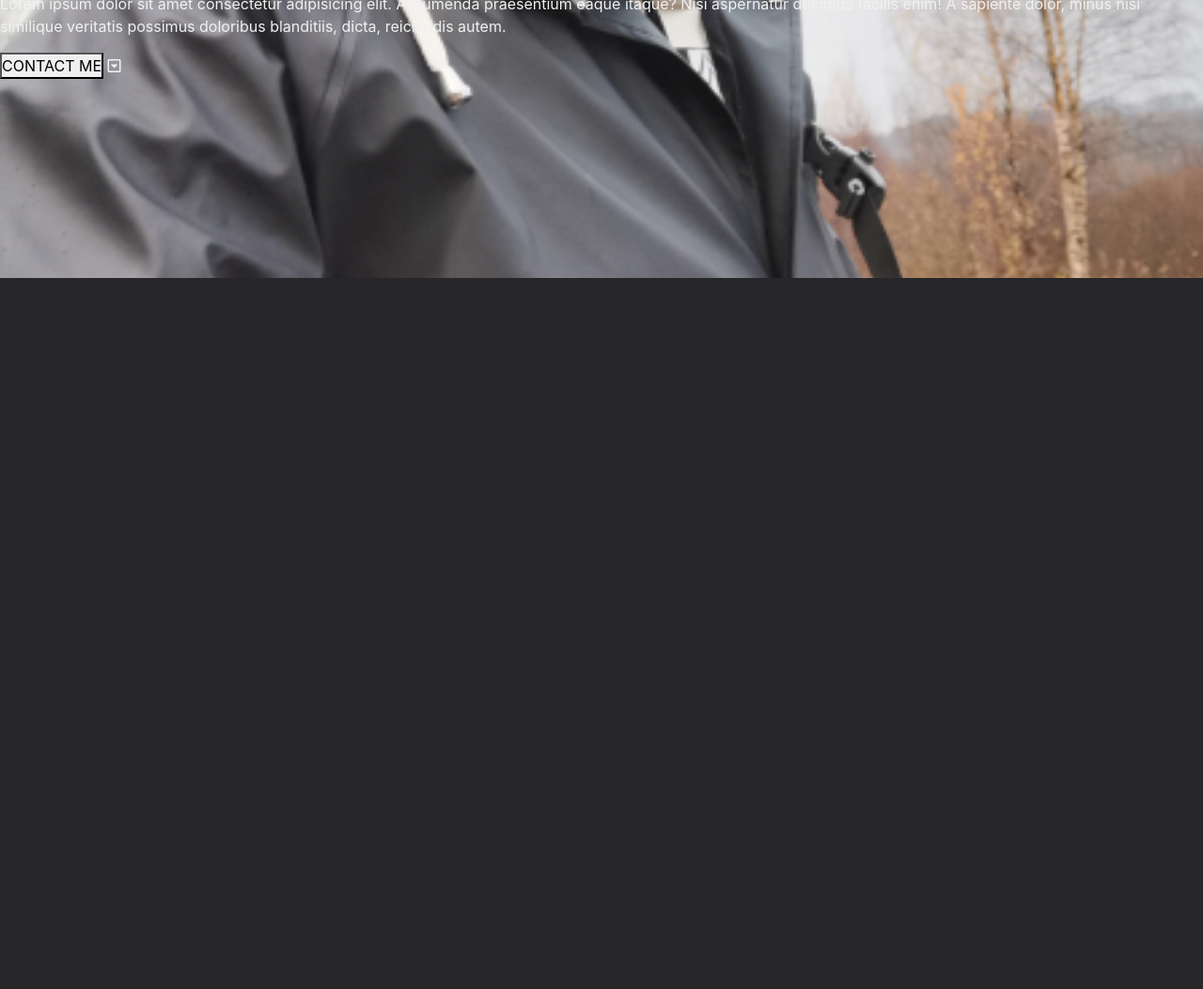
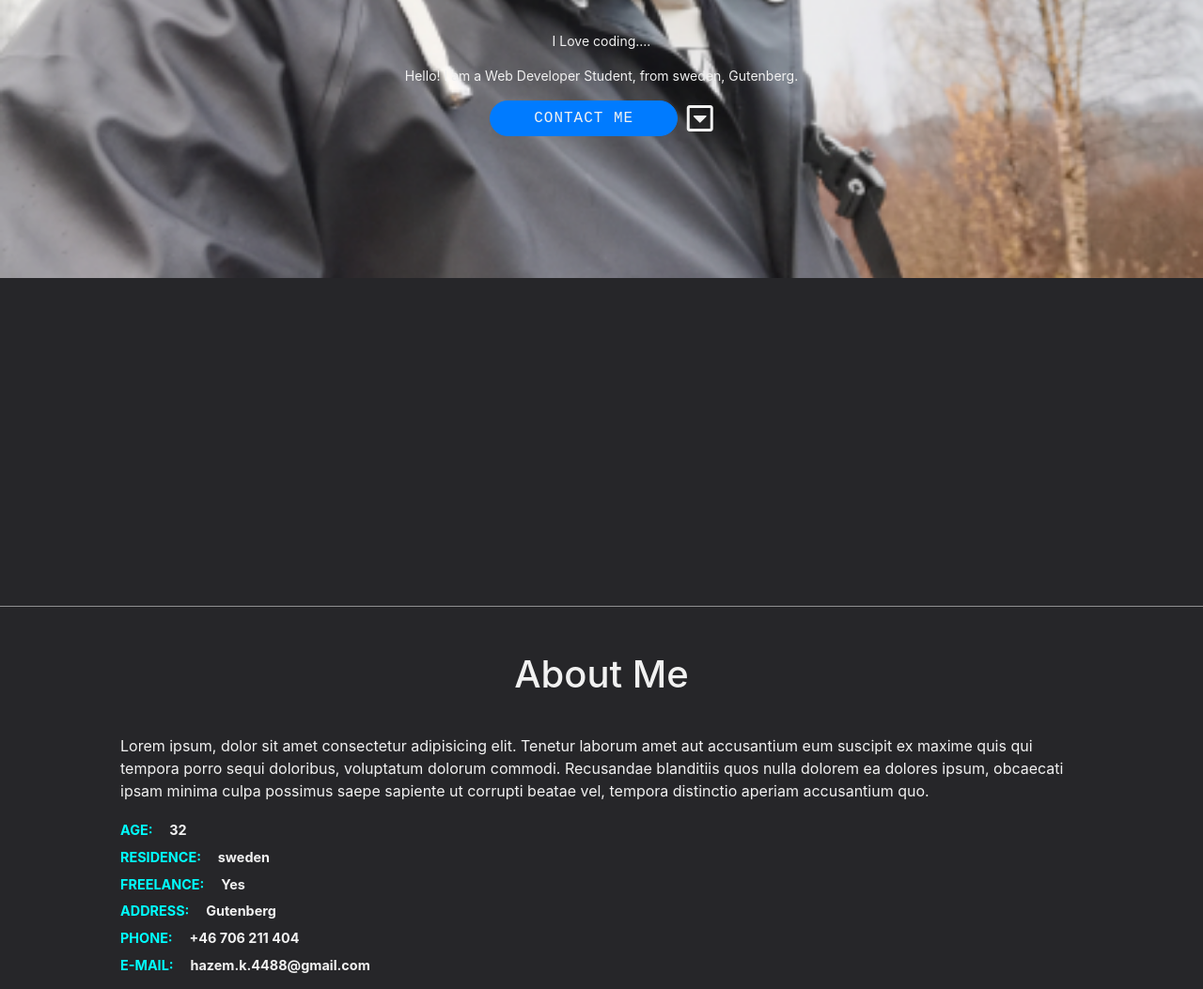
Before and after one commit to hazem-89/My-CV, a plain HTML site: page index.html in a window 1280 px wide. Shown: the part 504-1557 px from the top of the page at 94% size. Drawn offline with nearby package versions, Linux system fonts and the light colour scheme; a web font is replaced by a local one.

Commit message:
add style for firset section and about me section

```diff
--- a/index.html
+++ b/index.html
@@ -30,7 +30,7 @@
             <div class="mobile-menu">
                 <i id="icon" class="fas fa-chevron-circle-down"></i>
                 <div class="name-logo">
-                    <h5>Hazem Kawas</h5>
+                    <h5>Hazem <br> Kawas</h5>
                 </div>
             </div>
             <ul class="nav-list">
@@ -46,31 +46,50 @@
     </header>
     <main id="home">
         <div class="slider">
-        <img src="./img/12131.png" alt="" class="show">
-        <img src="./img/218123511_1385968738470014_6438525034531108143_n.jpg" alt="">
-        <img src="./img/IMG_20190906_155858.jpg" alt="">
-    </div>
-        <!-- <div class="contact-icon">
-            <i class="fab fa-github-square"></i>
-            <i class="fab fa-linkedin"></i>
-        </div> -->
-
+            <img src="./img/12131.png" alt="" class="show">
+            <img src="./img/218123511_1385968738470014_6438525034531108143_n.jpg" alt="">
+            <img src="./img/IMG_20190906_155858.jpg" alt="">
+        </div>
+        <section id="ABOUT" class="main">
             <div class="name">
                 <h1>Hazem <br> Kawas</h1>
             </div>
-            <section class="main">
+
             <div class="intro">
-                <p>Lorem ipsum dolor sit amet consectetur adipisicing elit. Assumenda praesentium eaque itaque? Nisi
-                    aspernatur
-                    ducimus facilis enim! A sapiente dolor, minus nisi similique veritatis possimus doloribus
-                    blanditiis,
-                    dicta,
-                    reiciendis autem.</p>
-                <button class="contact-me">CONTACT ME</button>
-                <i class="far fa-caret-square-down"></i>
+                <div class="typewriter-effect">
+                    <p>I Love coding.... </p>
+                </div>
+                <p>Hello! I am a Web Developer Student, from sweden, Gutenberg.</p>
+                <div class="buttons">
+                    <a href="#home"><button type="button" class="nav-item btn btn-primary">CONTACT ME</button></a>
+                    <a href="#RESUME"> <i class="far fa-caret-square-down"></i></a>
+                </div>
             </div>
         </section>
     </main>
+    <section class="about-me">
+        <div class="text">
+        <h1>About Me</h1>
+        <p>Lorem ipsum, dolor sit amet consectetur adipisicing elit. Tenetur laborum amet aut accusantium eum suscipit
+            ex maxime quis qui tempora porro sequi doloribus, voluptatum dolorum commodi. Recusandae blanditiis quos
+            nulla dolorem ea dolores ipsum, obcaecati ipsam minima culpa possimus saepe sapiente ut corrupti beatae vel,
+            tempora distinctio aperiam accusantium quo.</p>
+            <div class="info">
+                <ul class="info-list">
+                    <li class="info-item"> <span>AGE:</span> <span class="column-2"> 32</span>  </li>
+                    <li class="info-item"> <span>RESIDENCE:</span> <span class="column-2"> sweden</span> </li>
+                    <li class="info-item"> <span>FREELANCE:</span><span class="column-2"> Yes</span>  </li>
+                    <li class="info-item"> <span>ADDRESS:</span> <span class="column-2"> Gutenberg</span> </li>
+                    <li class="info-item"> <span>PHONE:</span><span class="column-2"> +46 706 211 404</span>  </li>
+                    <li class="info-item"> <span>E-MAIL:</span> <span class="column-2"> hazem.k.4488@gmail.com </span></li>
+                </ul>
+            </div>
+                 <div class="contact-icon">
+            <i class="fab fa-github-square"></i>
+            <i class="fab fa-linkedin"></i>
+        </div>
+            </div>
+    </section>
 </body>
 
 </html>
--- a/style-mobile.css
+++ b/style-mobile.css
@@ -4,7 +4,7 @@
     box-sizing: border-box;
 }
 :root {
-    --header-height: 3.1rem;
+    --header-height: 7rem;
     --dark-mode-text-color: #f1f1f1;
     --dark-mode-background-color: rgb(38, 38, 41);
     --light-mode-text-color: rgb(38, 38, 41);
@@ -19,7 +19,7 @@ body{
 a{
     text-decoration: none;
 }
-header{
+.header{
     position: fixed;
     top: 0em;
     right: 0;
@@ -28,9 +28,8 @@ header{
     display: block;
     width: 100%;
     height: var(--header-height);
-    background-color: rgb(38, 38, 41);
-    backdrop-filter: blur(2rem);
-    opacity: .8;
+    background: var(--dark-mode-background-color);
+    opacity: .97;
 }
 .nav-list{
     background: var(--dark-mode-background-color);
@@ -43,6 +42,7 @@ header{
     visibility: hidden;
     opacity: 0;
     transition: opacity 3s;
+
 }
 .nav-list > a {
     padding-top: 1em;
@@ -68,10 +68,14 @@ header{
     justify-content: space-between;
 }
 .mobile-menu .name-logo{
-    font-size: 15px;
     color: var(--dark-mode-text-color);
     margin-right: 1em;
-    font-family: 'Comforter Brush', cursive;
+    font-family: 'Estonia', cursive;
+    font-weight: bolder;
+}
+.name-logo > h5{
+    font-size: 2em;
+    font-weight: bolder;
 }
 .mobile-menu > i {
     color: var(--dark-mode-text-color);
@@ -81,14 +85,11 @@ header{
     transition: transform 1s .1s cubic-bezier(0.04, 0.04, 0.12, 0.96);;
 }
 .fa-chevron-circle-down{
-    color: f1f1f1;
+    color: #f1f1f1;
 }
-.contact-icon{
-    margin-top: 300px
-}
-
-header .active {
+.header .active {
     width: 100%;
+    background-color: var(--dark-mode-background-color);
 }
 .active .nav-list{
     visibility: visible;
@@ -121,20 +122,84 @@ header .active {
 .slider .show {
     opacity: 1;
 }
-
-
 .name{
     height: auto;
     text-align: center;
-    width: 80%;
-    margin: 44em  auto 0 auto;
+    width: 60%;
+    margin: 50em  auto 0 auto;
     background-color:var(--dark-mode-background-color);
     font-size: .5em;
     border-radius:  360px 360px 0 0;
     padding-top: 5em;
-
+    font-family: 'Comforter Brush', cursive;
 }
-
-.name .h1{
-    padding-top: 1em;
+.intro{
+    width: 80%;
+    margin: 4em auto 0 auto;
 }
+.main{
+    text-align: center;
+    font-size: 14px;
+    width: 100%;
+    margin: auto;
+    height: 100vh;
+    border-bottom: solid .1em #f1f1f186;
+}
+.buttons{
+    display: flex;
+    align-items: center;
+    justify-content: center;
+}
+.intro button{
+    border-radius: 5em;
+    width: 200px;
+    color: var(--dark-mode-text-color);
+    font-family: 'Courier New', Courier, monospace;
+    letter-spacing: 1px;
+}
+.buttons > a > i{
+    font-size: 2rem;
+    padding-left: .3em;
+    color: var(--dark-mode-text-color);
+}
+.about-me{
+    padding-top: 3em;
+    width: 100%;
+    margin: auto;
+    border-bottom: solid .1em #f1f1f186;
+}
+.text{
+    width: 80%;
+    margin: auto;
+}
+.text > p{
+    padding-top: 2em;
+}
+.text > h1{
+    text-align: center;
+}
+.info-list{
+    list-style: none;
+    line-height: 2em;
+    font-weight: bold;
+    font-size: .9em;
+}
+.info-item > span{
+    color: aqua
+}
+.info-item .column-2{
+    margin-left: 1em;
+    color: var(--dark-mode-text-color)
+}
+.contact-icon{
+    font-size: 3em;
+    display: flex;
+    align-items: center;
+    justify-content: center;
+}
+.contact-icon > i{
+    padding: .2em;
+}
+.contact-icon > i:hover{
+    transform: scale(1.5);
+}
```
